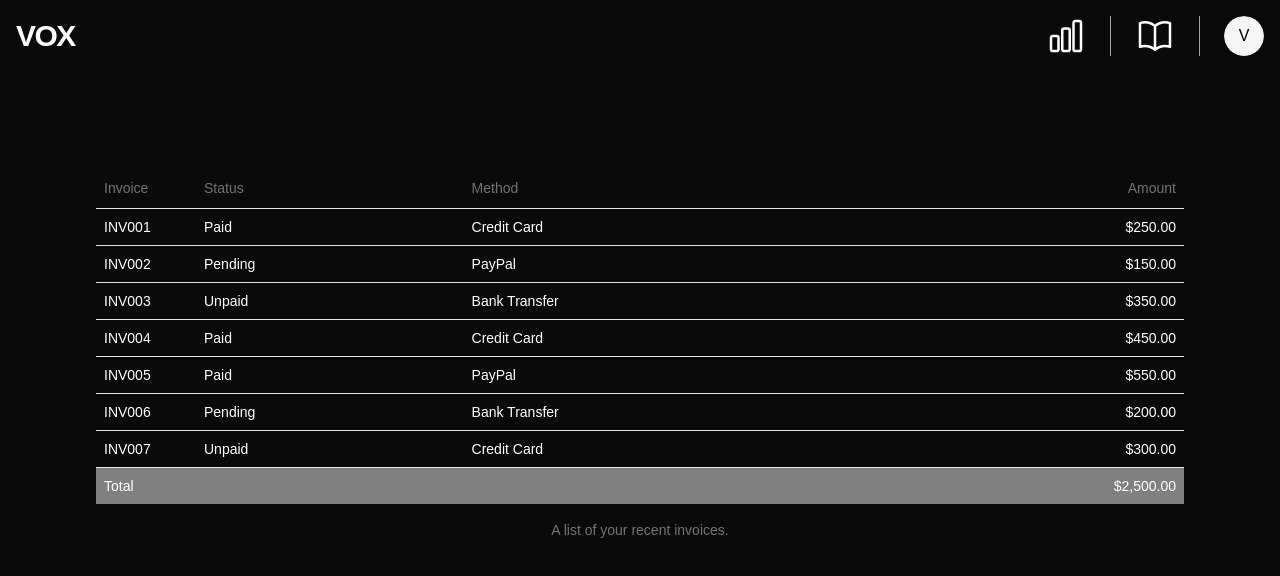
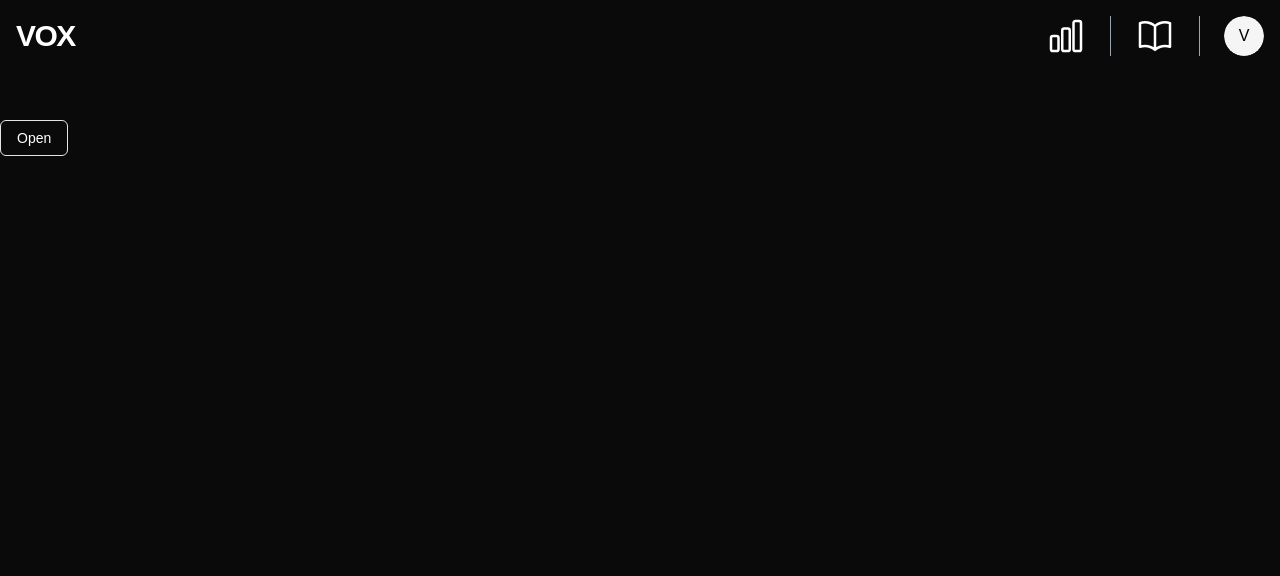
Before and after one commit to jackmcgrath2k/vox, a Next.js app: page /Journal in a window 1280 px wide. Shown: the top 576 px of the page. Built offline with nearby package versions, Linux system fonts and the light colour scheme.

Commit message:
Journal Update

```diff
--- a/package.json
+++ b/package.json
@@ -20,6 +20,7 @@
     "@radix-ui/react-dropdown-menu": "^2.1.2",
     "@radix-ui/react-icons": "^1.3.1",
     "@radix-ui/react-label": "^2.1.0",
+    "@radix-ui/react-scroll-area": "^1.2.0",
     "@radix-ui/react-select": "^2.1.2",
     "@radix-ui/react-separator": "^1.1.0",
     "@radix-ui/react-slot": "^1.1.0",
--- a/src/components/JournalGrid.jsx
+++ b/src/components/JournalGrid.jsx
@@ -1,6 +1,19 @@
 // components/JournalGrid.jsx
-import React from 'react';
-import {
+  import React from 'react';
+  import { Button } from "../components/ui/button";
+  import { Input } from "@/components/ui/input"
+  import { Label } from "@/components/ui/label"
+  import {
+    Sheet,
+    SheetClose,
+    SheetContent,
+    SheetDescription,
+    SheetFooter,
+    SheetHeader,
+    SheetTitle,
+    SheetTrigger,
+  } from "@/components/ui/sheet"
+  import {
     Card,
     CardContent,
     CardDescription,
@@ -8,95 +21,134 @@ import {
     CardHeader,
     CardTitle,
   } from "@/components/ui/card"
+  import {
+    DropdownMenu,
+    DropdownMenuContent,
+    DropdownMenuItem,
+    DropdownMenuLabel,
+    DropdownMenuSeparator,
+    DropdownMenuTrigger,
+  } from "@/components/ui/dropdown-menu"
+  import { ScrollArea } from "@/components/ui/scroll-area"
   import { Separator } from "@/components/ui/separator"
-  import {
-    Table,
-    TableBody,
-    TableCaption,
-    TableCell,
-    TableHead,
-    TableHeader,
-    TableRow,
-    TableFooter,
-  } from "@/components/ui/table"
 
+const tags = Array.from({ length: 50 }).map(
+  (_, i, a) => `v1.2.0-beta.${a.length - i}`
+)
 
-  const invoices = [
-    {
-      invoice: "INV001",
-      paymentStatus: "Paid",
-      totalAmount: "$250.00",
-      paymentMethod: "Credit Card",
-    },
-    {
-      invoice: "INV002",
-      paymentStatus: "Pending",
-      totalAmount: "$150.00",
-      paymentMethod: "PayPal",
-    },
-    {
-      invoice: "INV003",
-      paymentStatus: "Unpaid",
-      totalAmount: "$350.00",
-      paymentMethod: "Bank Transfer",
-    },
-    {
-      invoice: "INV004",
-      paymentStatus: "Paid",
-      totalAmount: "$450.00",
-      paymentMethod: "Credit Card",
-    },
-    {
-      invoice: "INV005",
-      paymentStatus: "Paid",
-      totalAmount: "$550.00",
-      paymentMethod: "PayPal",
-    },
-    {
-      invoice: "INV006",
-      paymentStatus: "Pending",
-      totalAmount: "$200.00",
-      paymentMethod: "Bank Transfer",
-    },
-    {
-      invoice: "INV007",
-      paymentStatus: "Unpaid",
-      totalAmount: "$300.00",
-      paymentMethod: "Credit Card",
-    },
-  ]
+const ToggleBookmark = () => {
+  const [isSaved, setIsSaved] = useState(false);
+}
+  const handleToggle = () => {
+    setIsSaved((prev) => !prev);
+  };
 
 const JournalGrid = () => {
   return (
-    <div className='border-white m-24'>
-    <Table>
-      <TableCaption>A list of your recent invoices.</TableCaption>
-      <TableHeader>
-        <TableRow>
-          <TableHead className="w-[100px]">Invoice</TableHead>
-          <TableHead>Status</TableHead>
-          <TableHead>Method</TableHead>
-          <TableHead className="text-right">Amount</TableHead>
-        </TableRow>
-      </TableHeader>
-      <TableBody>
-        {invoices.map((invoice) => (
-          <TableRow key={invoice.invoice}>
-            <TableCell className="font-medium">{invoice.invoice}</TableCell>
-            <TableCell>{invoice.paymentStatus}</TableCell>
-            <TableCell>{invoice.paymentMethod}</TableCell>
-            <TableCell className="text-right">{invoice.totalAmount}</TableCell>
-          </TableRow>
+    <Sheet>
+      <SheetTrigger asChild>
+        <Button variant="outline">Open</Button>
+      </SheetTrigger>
+      <SheetContent>
+        <SheetHeader>
+          <SheetTitle>Entries</SheetTitle>
+          <SheetDescription>
+            Here are your journal entries.
+          </SheetDescription>
+        </SheetHeader>
+        <div className="grid gap-4 py-4">
+          <div className="items-center gap-4">
+          <ScrollArea className="h-1/6 w-full rounded-md border">
+      <div className="p-4">
+        <h4 className="mb-4 text-sm font-medium leading-none">Journal Entries</h4>
+        {tags.map((tag) => (
+          <>
+            <div key={tag} className="text-sm">
+            <div className='flex items-center justify-center'>
+  <div className=''>
+    <Card>
+      <CardHeader>
+
+        <div className="flex justify-between items-center">
+
+          <div className="flex items-center gap-4">
+            <div>
+              <svg
+                xmlns="http://www.w3.org/2000/svg"
+                fill="none"
+                viewBox="0 0 24 24"
+                strokeWidth={1.5}
+                stroke="currentColor"
+                className="size-6 cursor-pointer"
+
+              >
+                <path
+                  strokeLinecap="round"
+                  strokeLinejoin="round"
+                  d="M17.593 3.322c1.1.128 1.907 1.077 1.907 2.185V21L12 17.25 4.5 21V5.507c0-1.108.806-2.057 1.907-2.185a48.507 48.507 0 0 1 11.186 0Z"
+                />
+              </svg>
+            </div>
+            <div className="flex flex-col">
+              <CardTitle className="font-bold text-md">Entry #134</CardTitle>
+              <CardDescription className="text-xs">15 January 2025</CardDescription>
+            </div>
+          </div>
+
+          <div>
+          <DropdownMenu>
+              <DropdownMenuTrigger>
+              <svg
+              xmlns="http://www.w3.org/2000/svg"
+              fill="none"
+              viewBox="0 0 24 24"
+              strokeWidth={1.5}
+              stroke="currentColor"
+              className="size-5 cursor-pointer"
+            >
+              <path
+                strokeLinecap="round"
+                strokeLinejoin="round"
+                d="M8.625 12a.375.375 0 1 1-.75 0 .375.375 0 0 1 .75 0Zm0 0H8.25m4.125 0a.375.375 0 1 1-.75 0 .375.375 0 0 1 .75 0Zm0 0H12m4.125 0a.375.375 0 1 1-.75 0 .375.375 0 0 1 .75 0Zm0 0h-.375M21 12a9 9 0 1 1-18 0 9 9 0 0 1 18 0Z"
+              />
+            </svg>
+              </DropdownMenuTrigger>
+              <DropdownMenuContent>
+                <DropdownMenuLabel>Entry #</DropdownMenuLabel>
+                <DropdownMenuSeparator />
+                <DropdownMenuItem>
+                <Button className="bg-blue-600 hover:bg-blue-700 duration-300">Add to Collection</Button>
+                </DropdownMenuItem>
+                <DropdownMenuItem>
+                <Button className="bg-red-600 hover:bg-red-700 duration-300">Delete</Button>
+                </DropdownMenuItem>
+              </DropdownMenuContent>
+            </DropdownMenu>
+          </div>
+        </div>
+      </CardHeader>
+
+      <CardContent className="space-y-2">
+        <h1 className='text-xs text-gray-600'>Hover to reveal summary.</h1>
+        <div className="space-y-2 rounded bg-gray-300 text-gray-300 hover:bg-transparent hover:text-gray-800 duration-1000">
+          <h1 className="text-xs font-medium">
+            Summarized text content. Maybe use Vertex or Gemini or something else.
+          </h1>
+        </div>
+      </CardContent>
+    </Card>
+  </div>
+</div>
+            </div>
+            <Separator className="my-2" />
+          </>
         ))}
-      </TableBody>
-      <TableFooter>
-        <TableRow>
-          <TableCell colSpan={3}>Total</TableCell>
-          <TableCell className="text-right">$2,500.00</TableCell>
-        </TableRow>
-      </TableFooter>
-    </Table>
-    </div>
+      </div>
+    </ScrollArea>
+          </div>
+        </div>
+      </SheetContent>
+    </Sheet>
   )
 }
 
--- /dev/null
+++ b/src/components/ui/scroll-area.jsx
@@ -0,0 +1,40 @@
+"use client"
+
+import * as React from "react"
+import * as ScrollAreaPrimitive from "@radix-ui/react-scroll-area"
+
+import { cn } from "@/lib/utils"
+
+const ScrollArea = React.forwardRef(({ className, children, ...props }, ref) => (
+  <ScrollAreaPrimitive.Root
+    ref={ref}
+    className={cn("relative overflow-hidden", className)}
+    {...props}>
+    <ScrollAreaPrimitive.Viewport className="h-full w-full rounded-[inherit]">
+      {children}
+    </ScrollAreaPrimitive.Viewport>
+    <ScrollBar />
+    <ScrollAreaPrimitive.Corner />
+  </ScrollAreaPrimitive.Root>
+))
+ScrollArea.displayName = ScrollAreaPrimitive.Root.displayName
+
+const ScrollBar = React.forwardRef(({ className, orientation = "vertical", ...props }, ref) => (
+  <ScrollAreaPrimitive.ScrollAreaScrollbar
+    ref={ref}
+    orientation={orientation}
+    className={cn(
+      "flex touch-none select-none transition-colors",
+      orientation === "vertical" &&
+        "h-full w-2.5 border-l border-l-transparent p-[1px]",
+      orientation === "horizontal" &&
+        "h-2.5 flex-col border-t border-t-transparent p-[1px]",
+      className
+    )}
+    {...props}>
+    <ScrollAreaPrimitive.ScrollAreaThumb className="relative flex-1 rounded-full bg-border" />
+  </ScrollAreaPrimitive.ScrollAreaScrollbar>
+))
+ScrollBar.displayName = ScrollAreaPrimitive.ScrollAreaScrollbar.displayName
+
+export { ScrollArea, ScrollBar }
--- /dev/null
+++ b/src/components/ui/sheet.jsx
@@ -0,0 +1,109 @@
+"use client";
+import * as React from "react"
+import * as SheetPrimitive from "@radix-ui/react-dialog"
+import { cva } from "class-variance-authority";
+import { X } from "lucide-react"
+
+import { cn } from "@/lib/utils"
+
+const Sheet = SheetPrimitive.Root
+
+const SheetTrigger = SheetPrimitive.Trigger
+
+const SheetClose = SheetPrimitive.Close
+
+const SheetPortal = SheetPrimitive.Portal
+
+const SheetOverlay = React.forwardRef(({ className, ...props }, ref) => (
+  <SheetPrimitive.Overlay
+    className={cn(
+      "fixed inset-0 z-50 bg-black/80  data-[state=open]:animate-in data-[state=closed]:animate-out data-[state=closed]:fade-out-0 data-[state=open]:fade-in-0",
+      className
+    )}
+    {...props}
+    ref={ref} />
+))
+SheetOverlay.displayName = SheetPrimitive.Overlay.displayName
+
+const sheetVariants = cva(
+  "fixed z-50 gap-4 bg-background p-6 shadow-lg transition ease-in-out data-[state=closed]:duration-300 data-[state=open]:duration-500 data-[state=open]:animate-in data-[state=closed]:animate-out",
+  {
+    variants: {
+      side: {
+        top: "inset-x-0 top-0 border-b data-[state=closed]:slide-out-to-top data-[state=open]:slide-in-from-top",
+        bottom:
+          "inset-x-0 bottom-0 border-t data-[state=closed]:slide-out-to-bottom data-[state=open]:slide-in-from-bottom",
+        left: "inset-y-0 left-0 h-full w-3/4 border-r data-[state=closed]:slide-out-to-left data-[state=open]:slide-in-from-left sm:max-w-sm",
+        right:
+          "inset-y-0 right-0 h-full w-3/4 border-l data-[state=closed]:slide-out-to-right data-[state=open]:slide-in-from-right sm:max-w-sm",
+      },
+    },
+    defaultVariants: {
+      side: "right",
+    },
+  }
+)
+
+const SheetContent = React.forwardRef(({ side = "right", className, children, ...props }, ref) => (
+  <SheetPortal>
+    <SheetOverlay />
+    <SheetPrimitive.Content ref={ref} className={cn(sheetVariants({ side }), className)} {...props}>
+      <SheetPrimitive.Close
+        className="absolute right-4 top-4 rounded-sm opacity-70 ring-offset-background transition-opacity hover:opacity-100 focus:outline-none focus:ring-2 focus:ring-ring focus:ring-offset-2 disabled:pointer-events-none data-[state=open]:bg-secondary">
+        <X className="h-4 w-4" />
+        <span className="sr-only">Close</span>
+      </SheetPrimitive.Close>
+      {children}
+    </SheetPrimitive.Content>
+  </SheetPortal>
+))
+SheetContent.displayName = SheetPrimitive.Content.displayName
+
+const SheetHeader = ({
+  className,
+  ...props
+}) => (
+  <div
+    className={cn("flex flex-col space-y-2 text-center sm:text-left", className)}
+    {...props} />
+)
+SheetHeader.displayName = "SheetHeader"
+
+const SheetFooter = ({
+  className,
+  ...props
+}) => (
+  <div
+    className={cn("flex flex-col-reverse sm:flex-row sm:justify-end sm:space-x-2", className)}
+    {...props} />
+)
+SheetFooter.displayName = "SheetFooter"
+
+const SheetTitle = React.forwardRef(({ className, ...props }, ref) => (
+  <SheetPrimitive.Title
+    ref={ref}
+    className={cn("text-lg font-semibold text-foreground", className)}
+    {...props} />
+))
+SheetTitle.displayName = SheetPrimitive.Title.displayName
+
+const SheetDescription = React.forwardRef(({ className, ...props }, ref) => (
+  <SheetPrimitive.Description
+    ref={ref}
+    className={cn("text-sm text-muted-foreground", className)}
+    {...props} />
+))
+SheetDescription.displayName = SheetPrimitive.Description.displayName
+
+export {
+  Sheet,
+  SheetPortal,
+  SheetOverlay,
+  SheetTrigger,
+  SheetClose,
+  SheetContent,
+  SheetHeader,
+  SheetFooter,
+  SheetTitle,
+  SheetDescription,
+}
```
Also changed, not shown: 1 other file (tests, documents, lock files or other folders).
